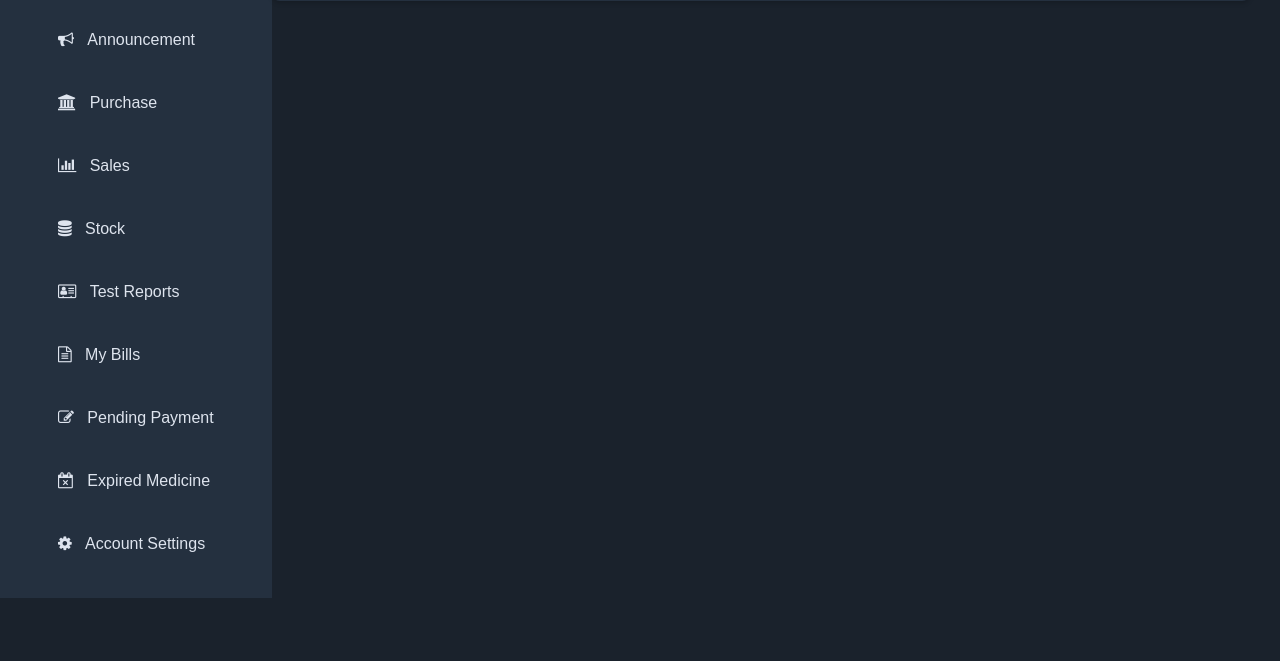
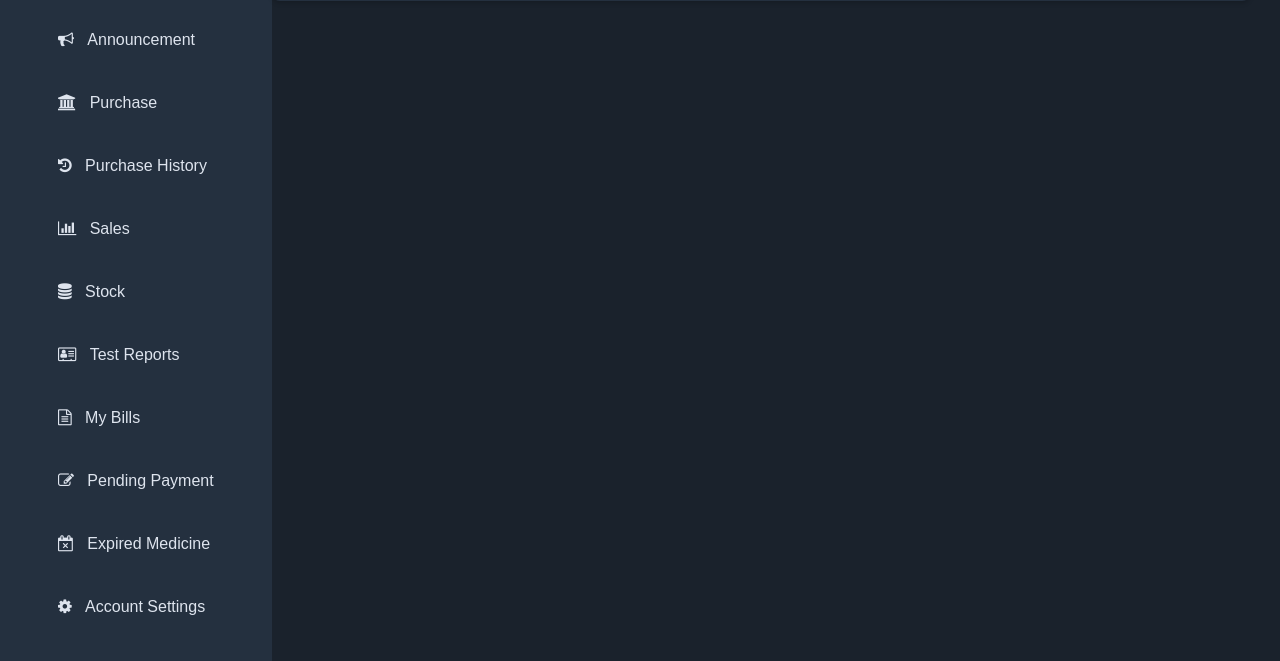
Before and after one commit to ParitoshBarman/chemiboost, a Django app: page /sales in a window 1280 px wide. Shown: the part 325-986 px from the top of the page. Before the commit the page ends 923 px from the top, so only its background shows below. Run offline with Django 5.2, Linux system fonts and the light colour scheme.

Commit message:
purchase done

```diff
--- a/chemiboostapp/urls.py
+++ b/chemiboostapp/urls.py
@@ -20,8 +20,9 @@
     path("otp-verification/", views.otp_verification, name="otp_verification"),
     path("get_purchases/", views.get_purchases, name="get_purchases"),
     path("get_purchase_items/<int:purchase_id>", views.get_purchase_items, name="get_purchase_items"),
-    path("purchase_list", views.purchase_list, name="purchase_list"),
+    path("purchase-history", views.purchase_list, name="purchase_list"),
     path("create_purchase", views.create_purchase, name="create_purchase"),
+    path("delete-purchase/<int:purchase_id>/", views.delete_purchase, name="delete_purchase"),
     path("resend-otp/", views.resend_otp, name="resend_otp"),
     path('addparty', views.add_party, name='add_party'),
     path('editparty/<int:party_id>', views.edit_party, name='edit_party'),
--- a/chemiboostapp/views.py
+++ b/chemiboostapp/views.py
@@ -278,7 +278,16 @@
 
     return JsonResponse({"error": "Invalid request method"}, status=405)
 
-
+@csrf_exempt
+def delete_purchase(request, purchase_id):
+    if request.method == "DELETE":
+        try:
+            purchase = Purchase.objects.get(id=purchase_id)
+            purchase.delete()
+            return JsonResponse({"success": True, "message": "Purchase deleted successfully!"})
+        except Purchase.DoesNotExist:
+            return JsonResponse({"success": False, "message": "Purchase not found!"}, status=404)
+    return JsonResponse({"success": False, "message": "Invalid request!"}, status=400)
 
 @csrf_exempt  # Use this only if your frontend is not sending CSRF tokens (not recommended for production).
 # @login_required  # Ensure the user is authenticated.
--- a/templates/sidebar.html
+++ b/templates/sidebar.html
@@ -37,6 +37,12 @@
                 <a href="/purchase">
                     <i class="fa fa-bank"></i>
                   &nbsp;&nbsp;Purchase
+                </a>
+            </li>
+            <li>
+                <a href="/purchase-history">
+                    <i class="fa fa-history"></i>
+                  &nbsp;&nbsp;Purchase History
                 </a>
             </li>
             <li>
```
Also changed, not shown: templates/PurchaseList.html (+18 -0 lines).
